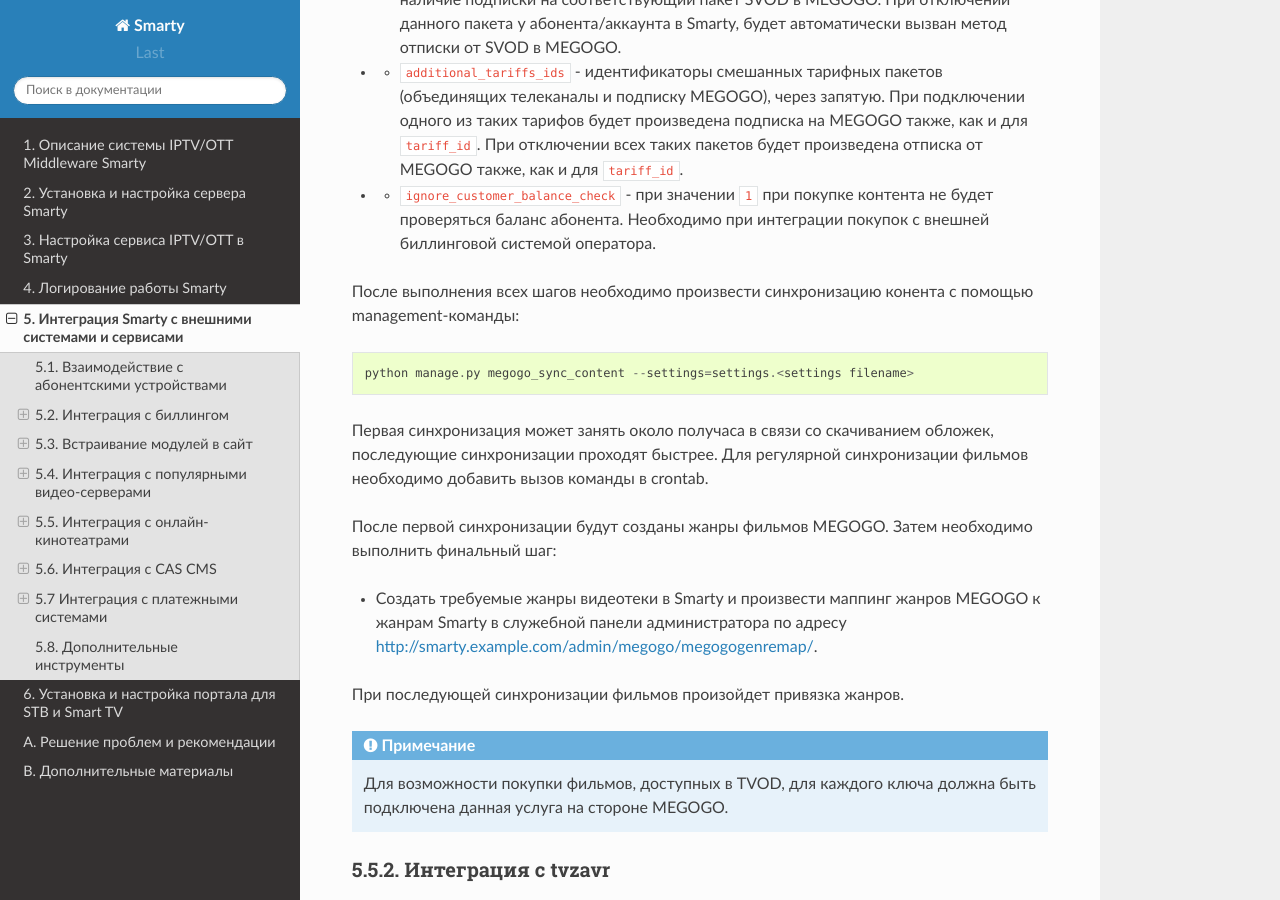
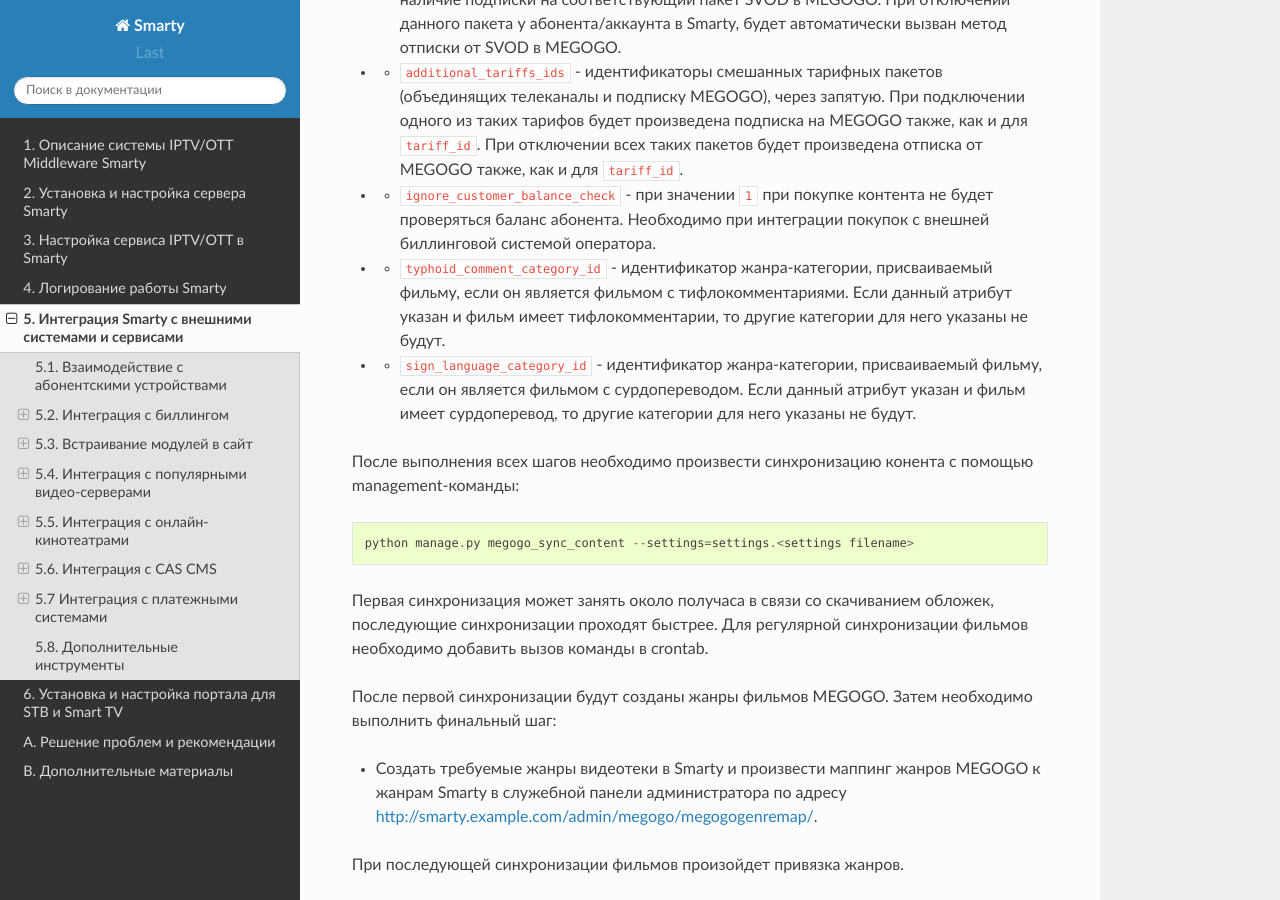
Before and after one commit to sergey-yakovlev/smarty-docs, a Sphinx documentation site: the page built from source/integration.rst, in a window 1280 px wide and 900 px high, scrolled down 7963 px. Built offline with Sphinx 7.4.7 and the Read the Docs theme 2.0.0, drawn with Linux system fonts in a browser that asks for light colours.

Commit message:
Настройка модуля megogo

```diff
--- a/source/integration.rst
+++ b/source/integration.rst
@@ -296,6 +296,10 @@ Smarty содержит модуль для интеграции с онлайн
     При отключении всех таких пакетов будет произведена отписка от MEGOGO также, как и для ``tariff_id``.
 * * ``ignore_customer_balance_check`` - при значении ``1`` при покупке контента не будет проверяться баланс абонента.
     Необходимо при интеграции покупок с внешней биллинговой системой оператора.
+* * ``typhoid_comment_category_id`` - идентификатор жанра-категории, присваиваемый фильму, если он является фильмом с тифлокомментариями.
+    Если данный атрибут указан и фильм имеет тифлокомментарии, то другие категории для него указаны не будут.
+* * ``sign_language_category_id`` - идентификатор жанра-категории, присваиваемый фильму, если он является фильмом с сурдопереводом.
+    Если данный атрибут указан и фильм имеет сурдоперевод, то другие категории для него указаны не будут.
 После выполнения всех шагов необходимо произвести синхронизацию конента с помощью management-команды: ::
 
     python manage.py megogo_sync_content --settings=settings.<settings filename>
```
